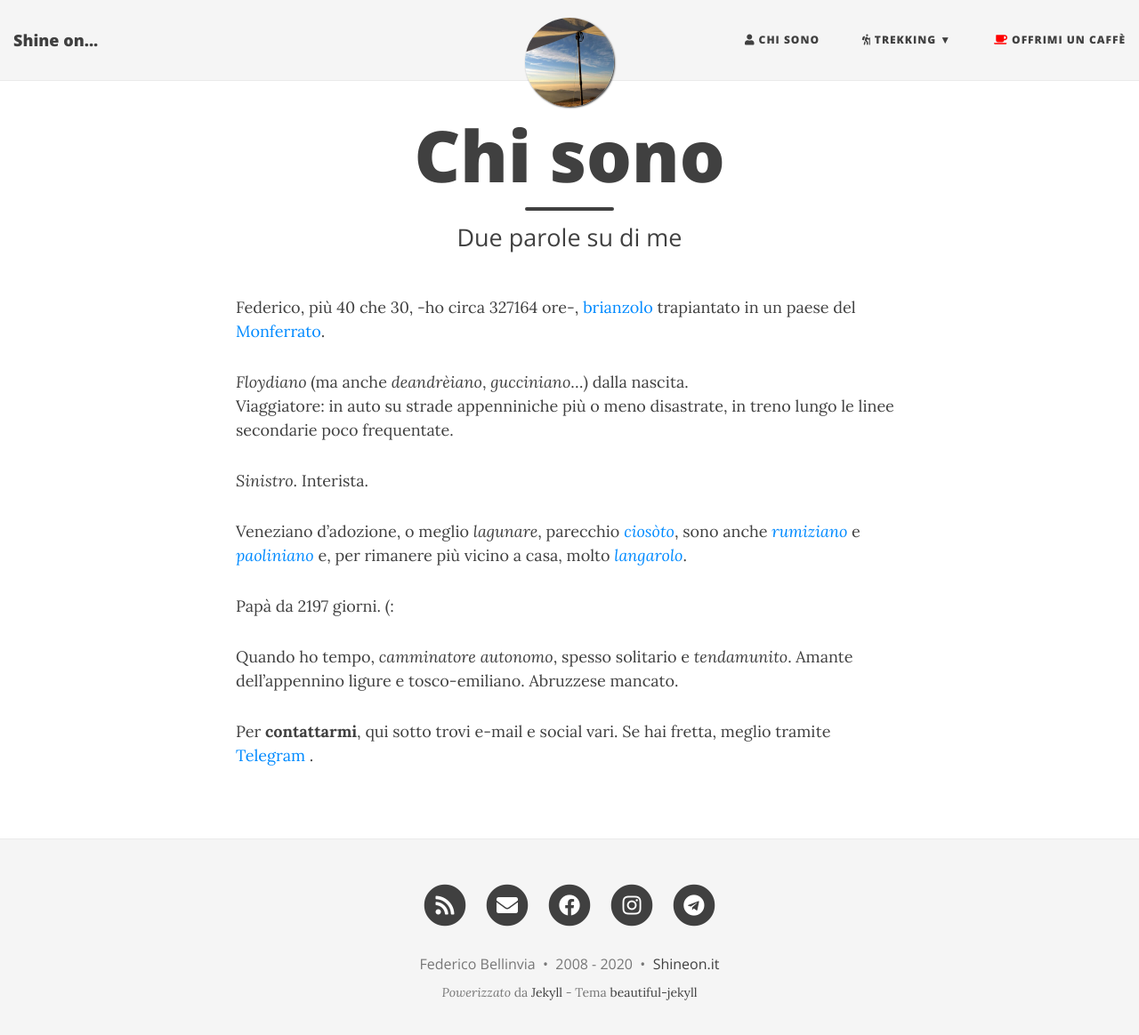
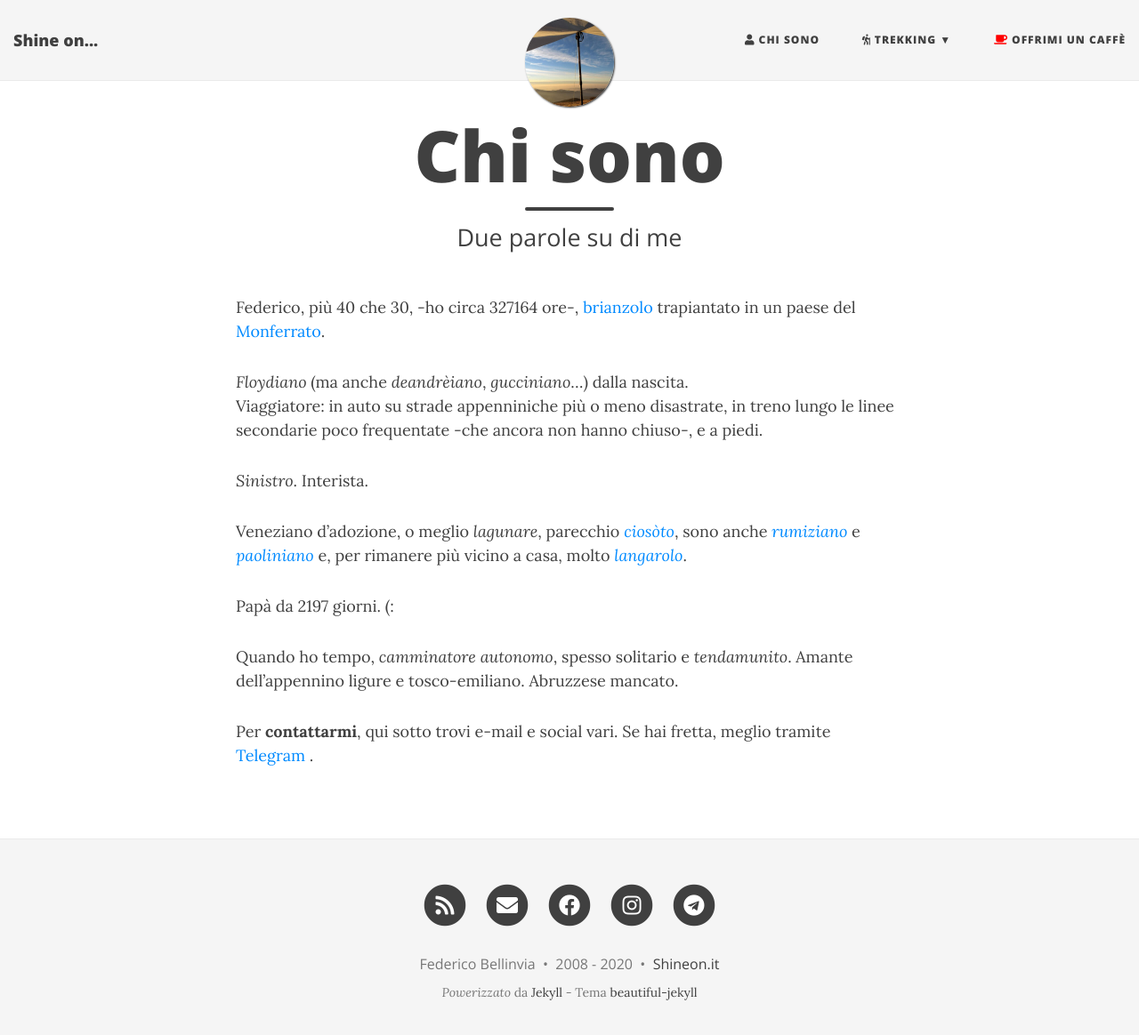
Before and after one commit to shineon822/shineon82.github.io, a Jekyll site: the page built from chi-sono.md, in a window 1280 px wide and 1177 px high. Shown: the top 1164 px of the window at 89% size. Built offline with Jekyll 4.4.1, drawn with Linux system fonts in a browser that asks for light colours; nearby versions of some CDN libraries.

Commit message:
Update chi-sono.md

```diff
--- a/chi-sono.md
+++ b/chi-sono.md
@@ -13,7 +13,7 @@ published: true
 Federico, più 40 che 30, -ho circa {{hoursSince}} ore-, [brianzolo](https://it.wikipedia.org/wiki/Brianza) trapiantato in un paese del [Monferrato](https://it.wikipedia.org/wiki/Monferrato).
 
 *Floydiano* (ma anche *deandrèiano*, *gucciniano*...) dalla nascita.
-Viaggiatore: in auto su strade appenniniche più o meno disastrate, in treno lungo le linee secondarie poco frequentate.
+Viaggiatore: in auto su strade appenniniche più o meno disastrate, in treno lungo le linee secondarie poco frequentate -che ancora non hanno chiuso-, e a piedi.
 
 *Sinistro*.
 Interista.
```
